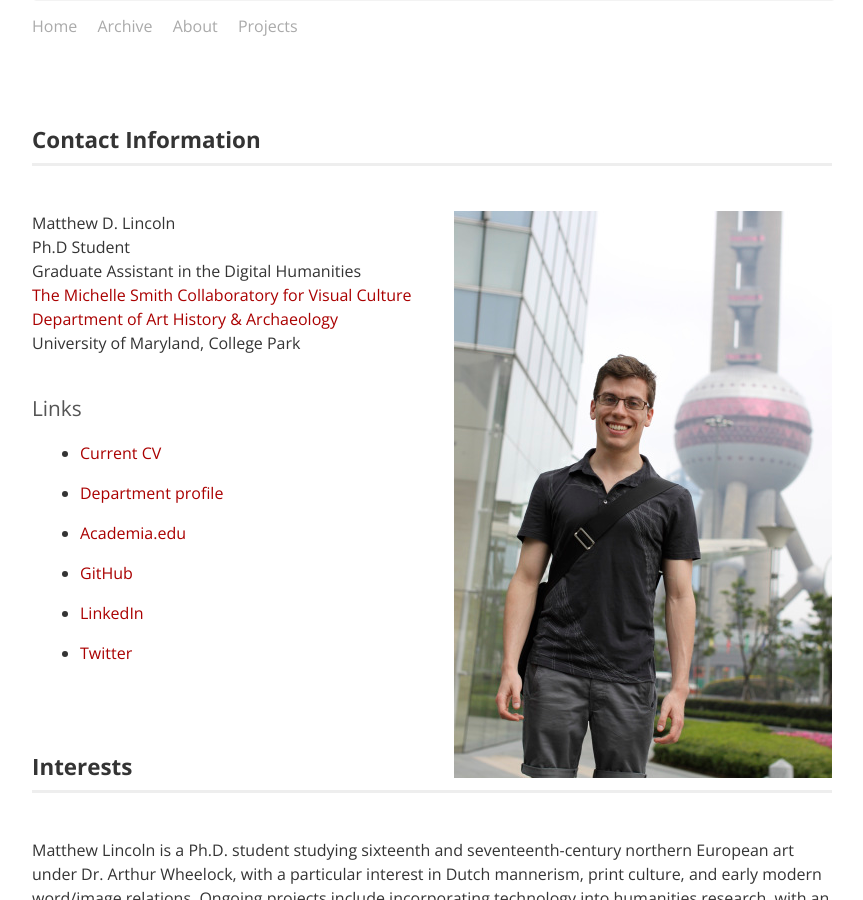
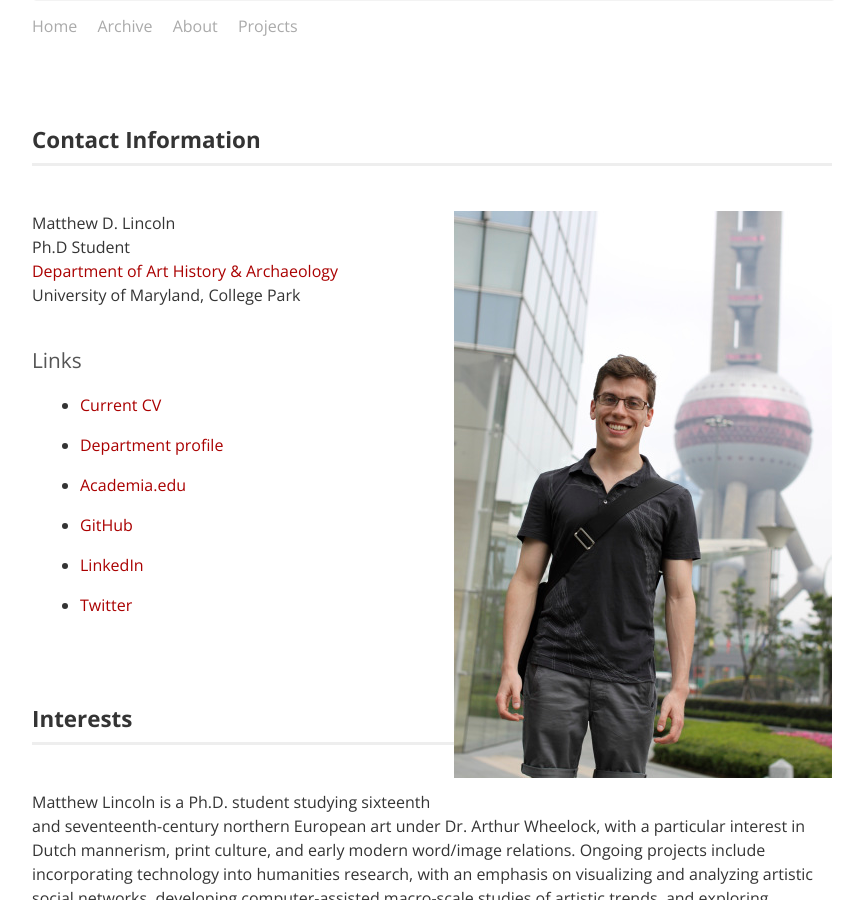
Before and after one commit to mdlincoln/mdlincoln.github.io, a Jekyll site: the page built from about/index.md, in a window 1280 px wide and 900 px high, scrolled down 435 px. Shown: the whole window, without its empty margins (208-1071 px from the left). Built offline with Jekyll 4.4.1, drawn with Linux system fonts in a browser that asks for light colours.

Commit message:
Remove DH grad asst. title

```diff
--- a/about/index.md
+++ b/about/index.md
@@ -10,8 +10,6 @@ show_title: false
 
 Matthew D. Lincoln
 Ph.D Student
-Graduate Assistant in the Digital Humanities
-[The Michelle Smith Collaboratory for Visual Culture](http://michellesmithcollaboratory.umd.edu)
 [Department of Art History & Archaeology](http://arthistory.umd.edu)
 University of Maryland, College Park
 
```
